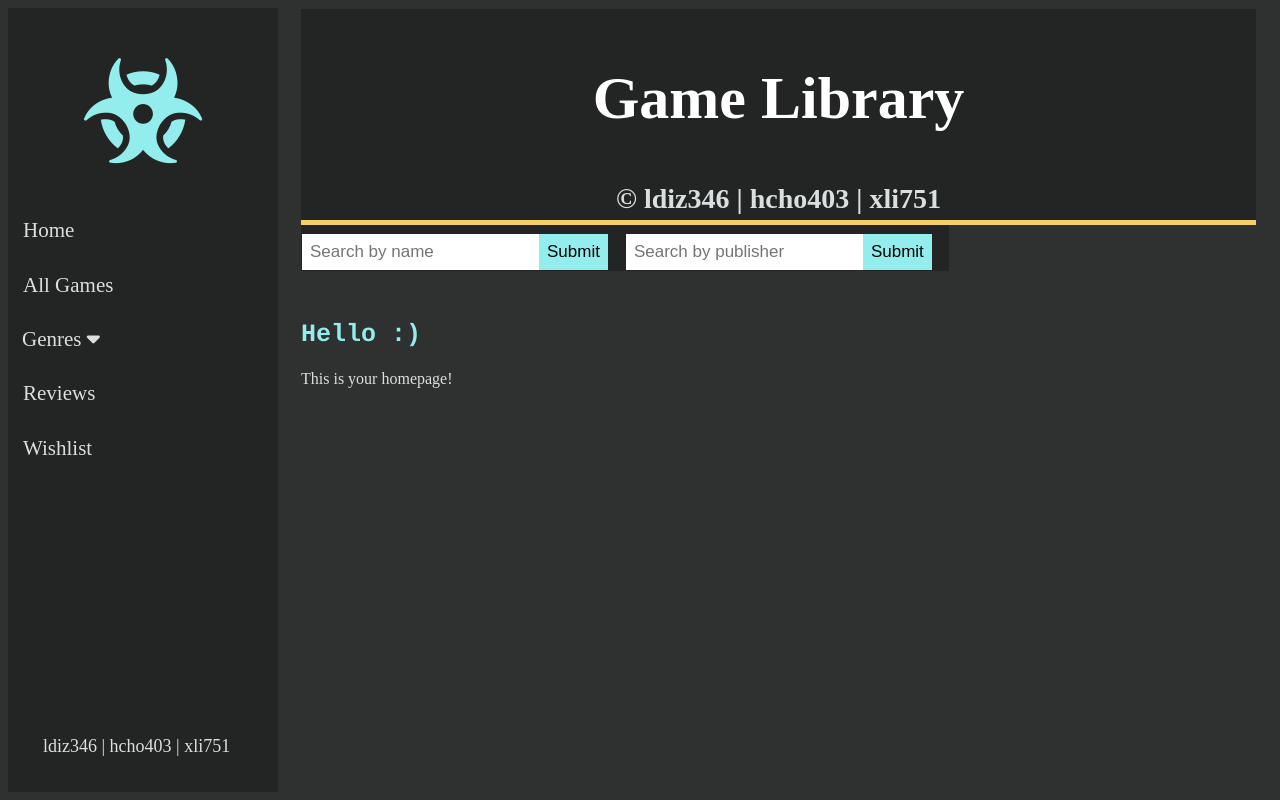
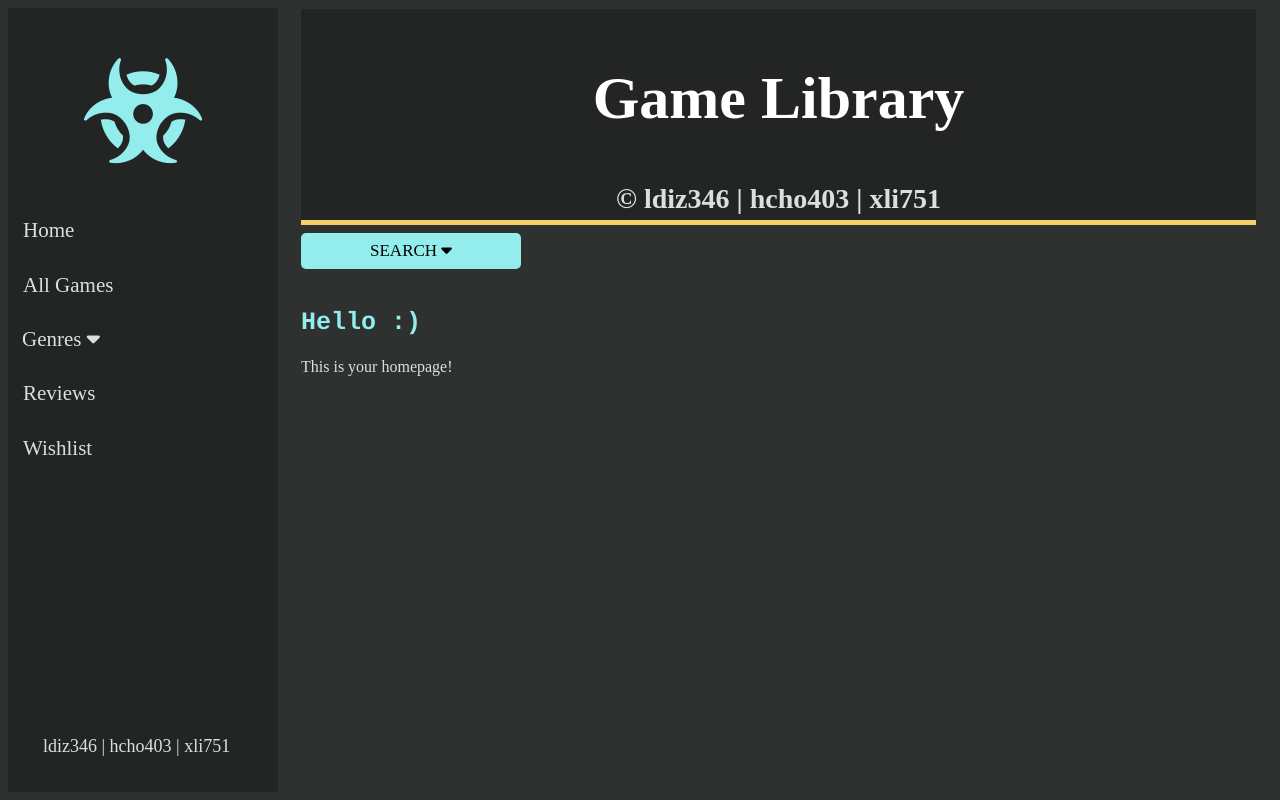
Before and after one commit to SkywalkerL235/cs235-2023-gameswebapp-assignment-ldiz346_hcho403_xli751__89, a Flask app: page / in a window 1280 px wide. Run offline with Flask 3, Linux system fonts and the light colour scheme; some libraries are stand-ins or nearby versions.

Commit message:
search bar dropdown

```diff
--- a/games/__init__.py
+++ b/games/__init__.py
@@ -3,6 +3,25 @@ from flask import Flask, render_template, redirect, url_for, request
 
 from games.adapters.Repository_class import MemoryRepository
 
+
+'''# TODO: Access to the games should be implemented via the repository pattern and using blueprints, so this can not
+#  stay here!
+def create_some_game():
+    some_game = Game(1, "Call of Duty® 4: Modern Warfare®")
+    some_game.release_date = "Nov 12, 2007"
+    some_game.price = 9.99
+    some_game.description = "The new action-thriller from the award-winning team at Infinity Ward, the creators of " \
+                            "the Call of Duty® series, delivers the most intense and cinematic action experience ever. "
+    some_game.image_url = "https://cdn.akamai.steamstatic.com/steam/apps/7940/header.jpg?t=1646762118"
+    return some_game'''
+###from games.adapters.repository import MemoryRepository
+
+# Create an instance of the repository
+
+
+# Inject the repository instance into your application components
+
+'''unique_genres = repository.get_unique_genres()'''
 
 repository = MemoryRepository()
 def create_app(repository=repository):
@@ -48,26 +67,31 @@ def create_app(repository=repository):
             total_number_games=number_of_total_games
         )
 
-    @app.route('/N_search', methods = ["POST","GET"])
+    @app.route('/n_search', methods = ["POST","GET"])
     def show_name_search():
         unique_genres = repository.get_unique_genres()
+        listofgames = repository.get_all_games()
         if request.method == "POST":
             target = request.form["search"]
-            search_list = repository.get_name_search_list(target)
-            return render_template('search.html', listOfSearches = search_list, target = target, amount_result = len(search_list), unique_genres=unique_genres)
+            search_list = repository.get_name_search_list(listofgames,target)
+            return render_template('name_search.html', listOfSearches = search_list, target = target, amount_result = len(search_list), unique_genres=unique_genres)
         else:
-            return render_template('search.html', listOfSearches = [], target = "", amount_result = 0, unique_genres=unique_genres)
+            return render_template('name_search.html', listOfSearches = [], target = "", amount_result = 0, unique_genres=unique_genres)
 
-    @app.route('/P_search', methods=["POST", "GET"])
+    @app.route('/p_search', methods=["POST", "GET"])
     def show_publisher_search():
         unique_genres = repository.get_unique_genres()
+        listofgames = repository.get_all_games()
         if request.method == "POST":
             target = request.form["search"]
-            search_list = repository.get_publisher_search_list(target)
-            return render_template('search.html', listOfSearches = search_list, target = target, amount_result = len(search_list), unique_genres=unique_genres)
+            search_list = repository.get_publisher_search_list(listofgames,target)
+            return render_template('publisher_search.html', listOfSearches = search_list, target = target, amount_result = len(search_list), unique_genres=unique_genres)
         else:
-            return render_template('search.html', listOfSearches = [], target = "", amount_result = 0, unique_genres=unique_genres)
-
+            return render_template('publisher_search.html', listOfSearches = [], target = "", amount_result = 0, unique_genres=unique_genres)
+    @app.route('/g_search')
+    def show_genre_search():
+        unique_genres = repository.get_unique_genres()
+        return render_template('genre_search.html',unique_genres=unique_genres)
 
     @app.route('/filtered_games/<selected_genre>')
     def filter_by_genre(selected_genre):
--- a/games/adapters/Repository_class.py
+++ b/games/adapters/Repository_class.py
@@ -121,32 +121,7 @@ class MemoryRepository(AbstractRepository):
                 break
         return the_game
 
-    def get_name_search_list(self, target):
-        listofgames = []
-        for game in self.games:
-            try:
-                list_of_genres = game.genres
-                official_genre_string = ', '.join(part.genre_name for part in list_of_genres)
-
-                if game.price == 0.0:
-                    price_string = "Free to play"
-                else:
-                    price_string = "$" + str(game.price)
-
-                Gamepart = {
-                    'name': game.title,
-                    'price': price_string,
-                    'image': game.image_url,
-                    'publishers': game.publisher.publisher_name,
-                    'date': game.release_date,
-                    'genres': official_genre_string,
-                    'reviews': len(game.reviews),
-                    'id': game.game_id,
-                    'about': game.description
-                }
-                listofgames.append(Gamepart)
-            except:
-                pass
+    def get_name_search_list(self,listofgames ,target):
         search_list = []
         if target != '':
             for game in listofgames:
@@ -155,32 +130,7 @@ class MemoryRepository(AbstractRepository):
         search_list.sort(key=lambda x: x['name'])
         return search_list
 
-    def get_publisher_search_list(self,target):
-        listofgames = []
-        for game in self.games:
-            try:
-                list_of_genres = game.genres
-                official_genre_string = ', '.join(part.genre_name for part in list_of_genres)
-
-                if game.price == 0.0:
-                    price_string = "Free to play"
-                else:
-                    price_string = "$" + str(game.price)
-
-                Gamepart = {
-                    'name': game.title,
-                    'price': price_string,
-                    'image': game.image_url,
-                    'publishers': game.publisher.publisher_name,
-                    'date': game.release_date,
-                    'genres': official_genre_string,
-                    'reviews': len(game.reviews),
-                    'id': game.game_id,
-                    'about': game.description
-                }
-                listofgames.append(Gamepart)
-            except:
-                pass
+    def get_publisher_search_list(self,listofgames,target):
         search_list = []
         if target != '':
             for game in listofgames:
--- a/games/static/css/main.css
+++ b/games/static/css/main.css
@@ -151,13 +151,14 @@ a {
 }
 
 .topnav .search-container button {
-  float: right;
+  float: left;
   padding: 8px;
   margin-top: 8px;
   margin-right: 16px;
   background: #93edec;
   font-size: 17px;
   border: none;
+  width: 220px;
   cursor: pointer;
 }
 
@@ -188,7 +189,7 @@ a {
     padding-bottom: 20px;
   box-shadow: 0px 0px 5px rgba(0, 0, 0, 0.5);
   top: 19%;
-  left: 0px; /* Adjust the positioning to move the dropdown to the left */
+  /*left: 0px; /* Adjust the positioning to move the dropdown to the left */
   white-space: nowrap;
   overflow: visible;
   /* Increase the value to allow more content overflow */
@@ -243,6 +244,18 @@ a {
     font-weight: bold;
 }
 
+.searchdropbtn {
+  background-color: #232424;
+  color: #000000;
+  padding: 14px;
+  font-size: 15px;
+  border: none;
+  cursor: pointer;
+  border-radius: 5px; /* Add border radius to make it look like a box */
+    font-family: "Times New Roman";
+    font-size: 16px;
+}
+
 .pagination a.nextorprev {
   color: #93edec;
   padding: 6px 12px;
@@ -250,3 +263,8 @@ a {
     font-size: 19px;
     font-weight: bold;
 }
+
+.ganreSearchList {
+    font-size: 19px;
+    padding: 6px 12px;
+}
--- a/games/templates/navbar.html
+++ b/games/templates/navbar.html
@@ -23,24 +23,29 @@
         </header>
         <div class="topnav">
             <div class="search-container">
+                <div class = 'dropdown'>
+                    <button class="searchdropbtn">SEARCH <i class="fa fa-caret-down"></i></button>
+                    <div class="dropdown-content">
                         <table>
                                 <tr>
-                        <td>
-                            <form action="{{url_for('show_name_search')}}" method = "POST">
-                            <input type="text" placeholder="Search by name" name="search">
-                            <button type="submit">Submit</button>
+                                    <form action="{{url_for('show_name_search')}}" method = "GET">
+                                    <button type="submit">Search by name</button>
                                     </form>
-                        </td>
-                        <td>
-                            <form action="{{url_for('show_publisher_search')}}" method = "POST">
-                            <input type="text" placeholder="Search by publisher" name="search">
-                            <button type="submit">Submit</button>
+                                </tr>
+                                <tr>
+                                    <form action="{{url_for('show_publisher_search')}}" method = "GET">
+                                    <button type="submit">Search by publisher</button>
                                     </form>
-                        </td>
-
+                                </tr>
+                                <tr>
+                                    <form action="{{url_for('show_genre_search')}}">
+                                    <button type = "submit">Search by genre</button>
+                                    </form>
                                 </tr>
                         </table>
                     </div>
                 </div>
             </div>
+        </div>
+    </div>
 </nav>
```
Also changed, not shown: games/templates/genre_search.html (added, +25 -0 lines), games/templates/name_search.html (added, +46 -0 lines), games/templates/publisher_search.html (renamed from games/templates/search.html, +10 -4 lines). Lines whose indentation alone changed are shown as unchanged.
